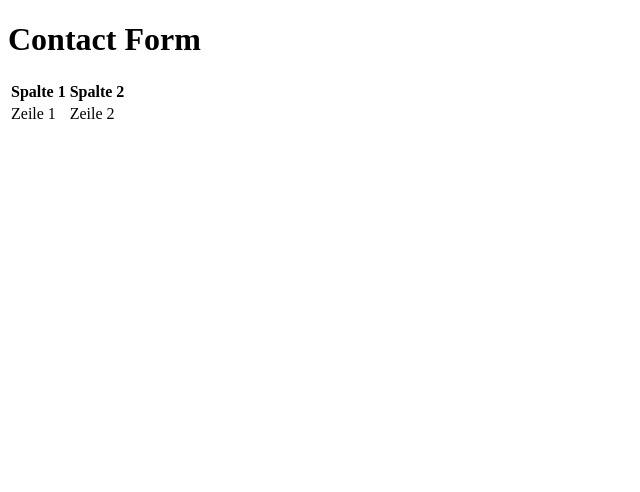
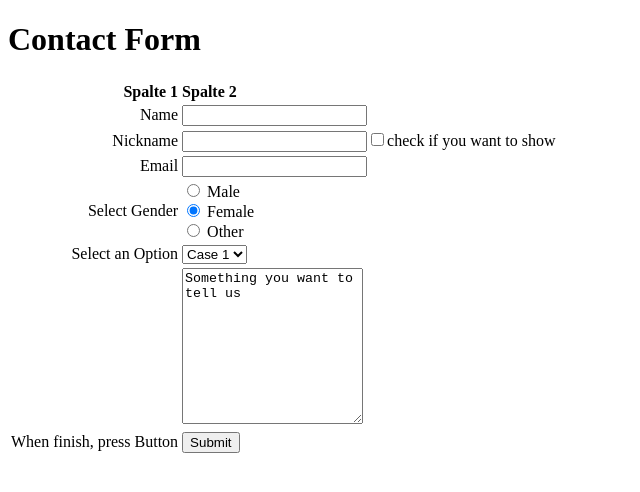
Before and after one commit to roman-cf/WF-HTML5-DAY01-Roman-Vinzenz, a plain HTML site: page contactForm.html in a window 1280 px wide. Shown: the whole page, without its empty margins (0-640 px from the left). Drawn offline with Linux system fonts and the light colour scheme.

Commit message:
Ending wie the Form

```diff
--- a/contactForm.html
+++ b/contactForm.html
@@ -8,18 +8,59 @@
 
 <header><h1>Contact Form</h1></header>
 <main>
-	<table>
-		<tr>
-			<th>Spalte 1</th>
-			<th>Spalte 2</th>
-		</tr>
-		<tr>
-			<td>Zeile 1</td>
-			<td>Zeile 2</td>
-		</tr>
+	<form>
+		<table>
+			<tr>
+				<th align="right">Spalte 1</th>
+				<th align="left">Spalte 2</th>
 
-	</table>
+			</tr>
+			<tr>
+				<td align="right">Name</td>
+				<td><input type="text" name="one"></td>
 
+			</tr>
+			<tr>
+				<td align="right">Nickname</td>
+				<td><input type="text" name="two"><input type="checkbox" name="checkbox" >check if you want to show</td>
+			</tr>
+			<tr>
+				<td align="right">Email</td>
+				<td><input type="text" name="email"></td>
+			</tr>
+			<tr>
+				<td align="right">Select Gender</td>
+				<td>
+					<input type="radio" name="gender" value="male"> Male <br/>
+			      	<input type="radio" name="gender" value="female" checked> Female <br/>
+			      	<input type="radio" name="gender" value="other"> Other <br/>
+			     </td>
+			</tr>
+			<tr>
+				<td align="right">Select an Option</td>
+				<td>
+					<select name="select1">
+						<option value="1">Case 1</option>
+						<option value="2">Case 2</option>
+						<option value="3">Case 3</option>
+						<option value="4">Case 4</option>
+					</select>
+				</td>
+			</tr>
+			<tr>
+				<td></td>
+				<td>
+					<textarea name="message" rows="10" cols="20">Something you want to tell us</textarea>
+				</td>
+			</tr>
+			<tr>
+				<td>When finish, press Button</td>
+				<td><input type="button" name="" value="Submit"></td>
+			</tr>
+
+
+		</table>
+	</form>
 </main>
 
 </body>
```
